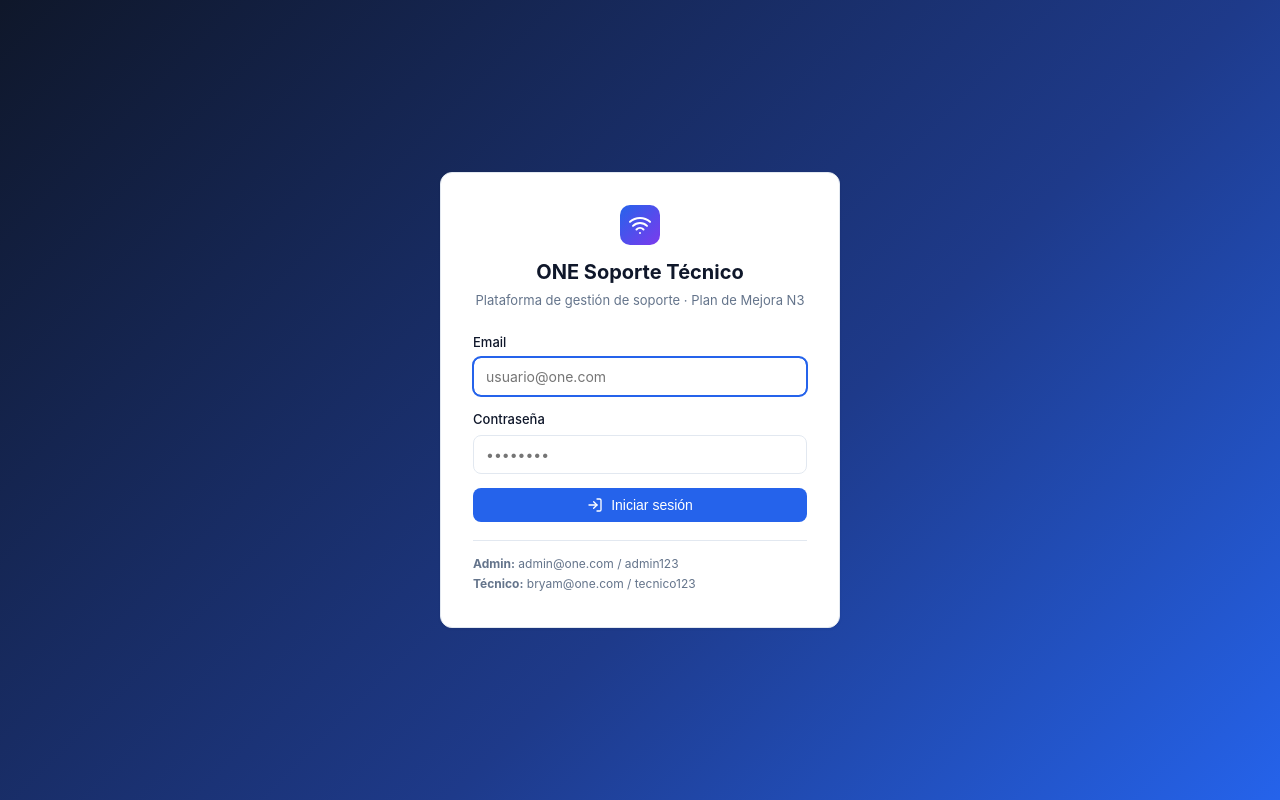
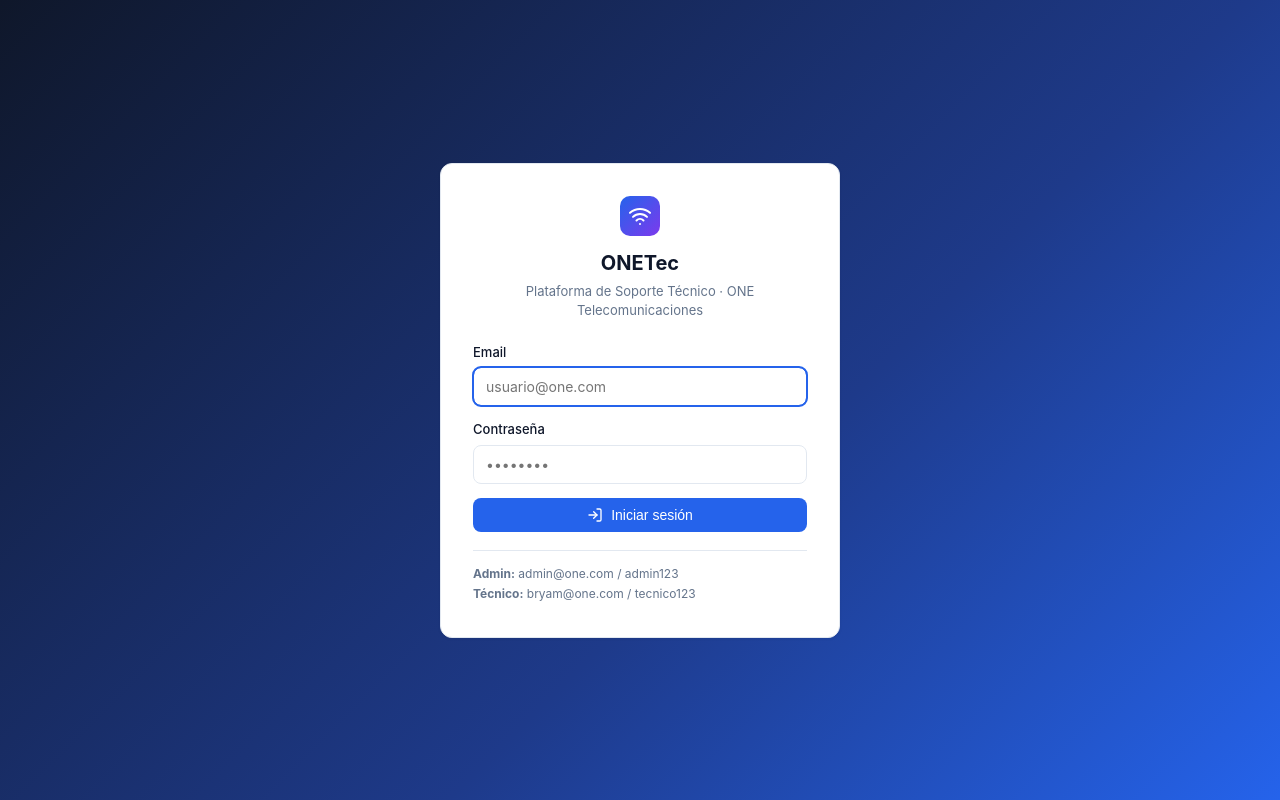
Before and after one commit to Bryamfx11/one-soporte-tecnico, a React (Vite) app in the folder client/: page /login in a window 1280 px wide. Built offline with nearby package versions, Linux system fonts and the light colour scheme.

Commit message:
feat: renombrar plataforma a ONETec

```diff
--- a/client/index.html
+++ b/client/index.html
@@ -3,7 +3,7 @@
   <head>
     <meta charset="UTF-8" />
     <meta name="viewport" content="width=device-width, initial-scale=1.0" />
-    <title>ONE Soporte Técnico — Plan de Mejora</title>
+    <title>ONETec · Plataforma de Soporte Técnico</title>
   </head>
   <body>
     <div id="root"></div>
--- a/client/src/components/Layout.jsx
+++ b/client/src/components/Layout.jsx
@@ -28,7 +28,7 @@ export default function Layout() {
           {open ? <X size={20} /> : <Menu size={20} />}
         </button>
         <div className="topbar-brand">
-          <Wifi size={16} /> ONE Soporte
+          <Wifi size={16} /> ONETec
         </div>
         <button className="icon-btn logout-btn" onClick={logout} aria-label="Cerrar sesión">
           <LogOut size={18} />
@@ -39,7 +39,7 @@ export default function Layout() {
         <div className="brand">
           <div className="brand-logo"><Workflow size={22} /></div>
           <div>
-            <div className="brand-name">ONE Soporte</div>
+            <div className="brand-name">ONETec</div>
             <div className="brand-sub">Plan de Mejora N3</div>
           </div>
         </div>
--- a/client/src/pages/Login.jsx
+++ b/client/src/pages/Login.jsx
@@ -34,8 +34,8 @@ export default function Login() {
       <form className="card login-card" onSubmit={submit}>
         <div className="login-brand">
           <div className="brand-logo"><Wifi size={24} /></div>
-          <h1>ONE Soporte Técnico</h1>
-          <p>Plataforma de gestión de soporte · Plan de Mejora N3</p>
+          <h1>ONETec</h1>
+          <p>Plataforma de Soporte Técnico · ONE Telecomunicaciones</p>
         </div>
 
         <label>Email
```
Also changed, not shown: 2 other files (tests, documents, lock files or other folders).
